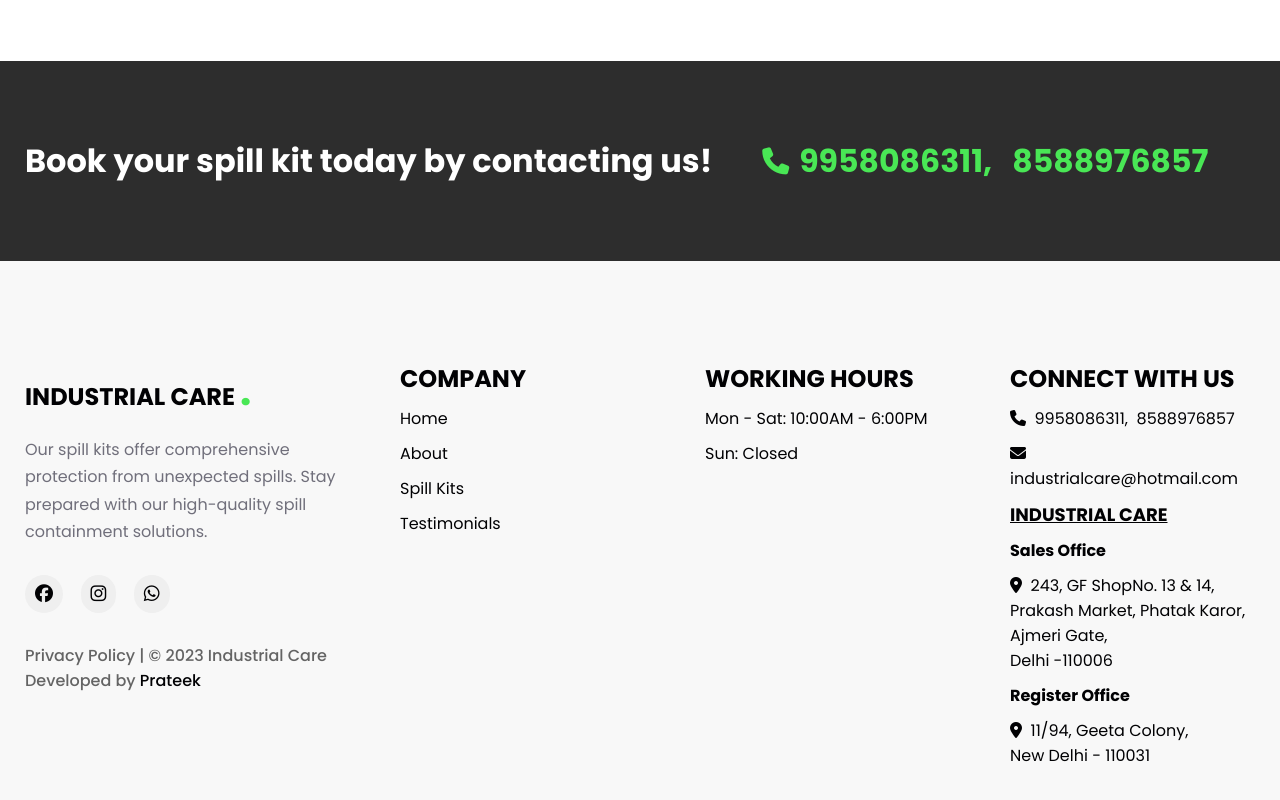
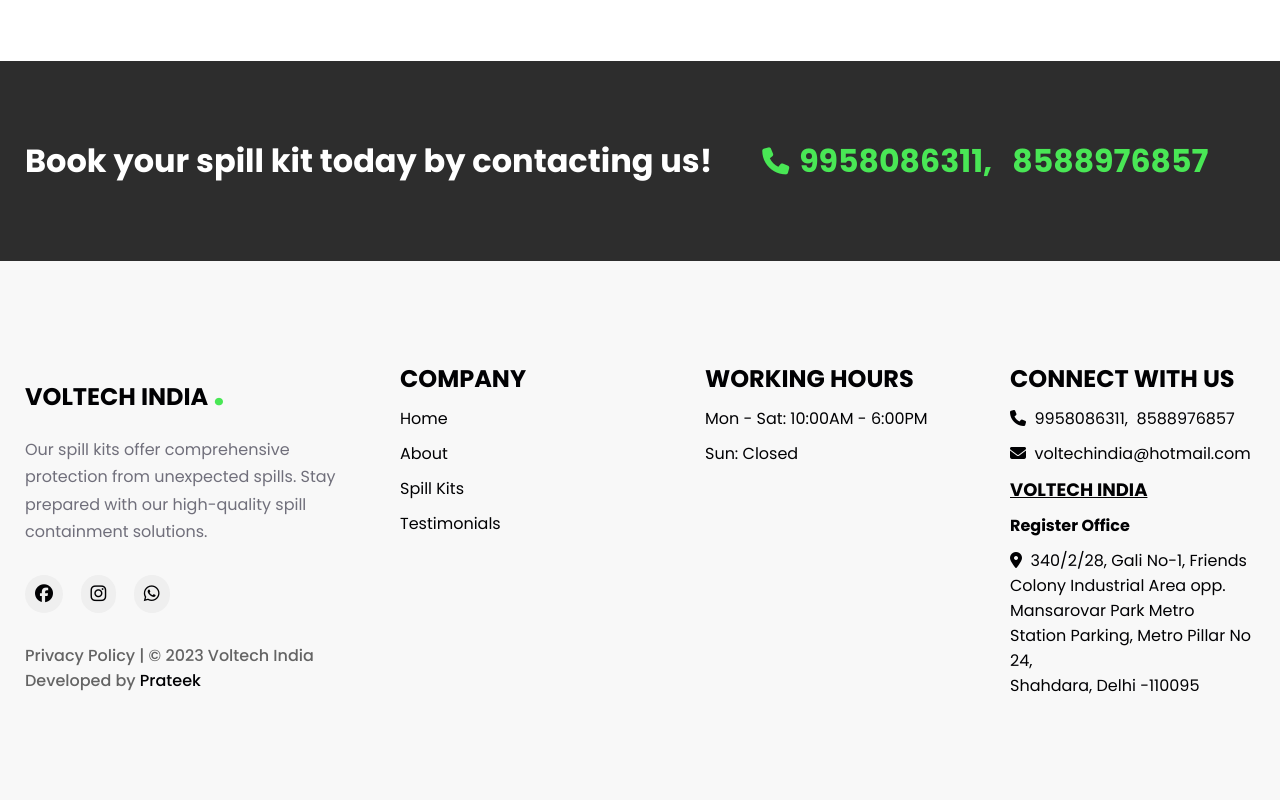
Before and after one commit to prateekwho/SpillKits, a React (Vite) app: page /about in a window 1280 px wide. Shown: the part 1783-2583 px from the top of the page. Built offline with nearby package versions, Linux system fonts and the light colour scheme.

Commit message:
Update footer

```diff
--- a/src/components/Footer.jsx
+++ b/src/components/Footer.jsx
@@ -9,7 +9,7 @@
           <div className="footer-content">
             <ul className="footer-content__1">
               <li>
-                Industrial Care <span>.</span>
+                Voltech India <span>.</span>
               </li>
               <li>
                 Our spill kits offer comprehensive protection from unexpected
@@ -32,7 +32,7 @@
               </li>
               <li>
                 <p>
-                  Privacy Policy | © {new Date().getFullYear()} Industrial Care{" "}
+                  Privacy Policy | © {new Date().getFullYear()} Voltech India{" "}
                   <br /> Developed by {""}
                   <a
                     target="_blank"
@@ -94,35 +94,25 @@
                 industrialcare@hotmail.com"
                   target="_blank"
                 >
-                  &nbsp; industrialcare@hotmail.com
+                  &nbsp; voltechindia@hotmail.com
                 </a>
               </li>
               <li>
                 <ul className="footer-content__2__company">
-                  <li>Industrial Care</li>
-                  <li>
-                    <span>Sales Office</span>
-                  </li>
-                  <li>
-                    <i className="fa-solid fa-location-dot"></i>
-                    <a
-                      href="https://goo.gl/maps/NdFn7pAUb8QpkbKDA"
-                      target="_blank"
-                    >
-                      &nbsp; 243, GF ShopNo. 13 & 14, Prakash Market, Phatak
-                      Karor, Ajmeri Gate, <br /> Delhi -110006
-                    </a>
-                  </li>
+                  <li>Voltech India</li>
                   <li>
                     <span>Register Office</span>
                   </li>
                   <li>
                     <i className="fa-solid fa-location-dot"></i>
                     <a
-                      href="http://maps.google.com/?q=11/94 Geeta Colony Near Kanchan Studio Delhi-110031"
+                      href="https://maps.google.com/?q=28.6752497,77.3017465"
                       target="_blank"
                     >
-                      &nbsp; 11/94, Geeta Colony, <br /> New Delhi - 110031
+                      &nbsp; 340/2/28, Gali No-1, Friends Colony Industrial Area
+                      opp. Mansarovar Park Metro Station Parking, Metro Pillar
+                      No 24,
+                      <br /> Shahdara, Delhi -110095
                     </a>
                   </li>
                 </ul>
```
